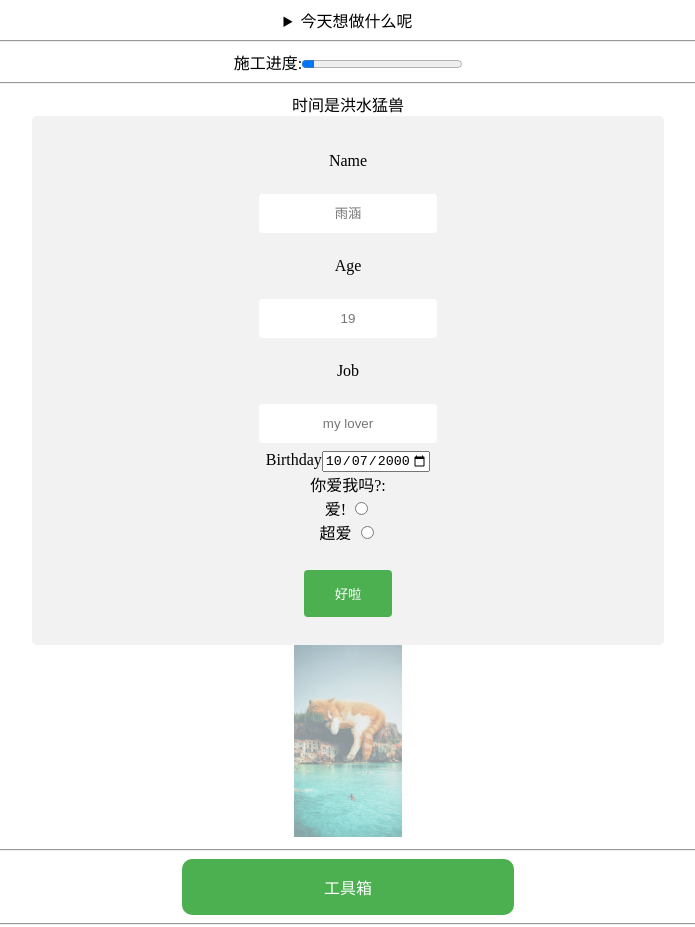
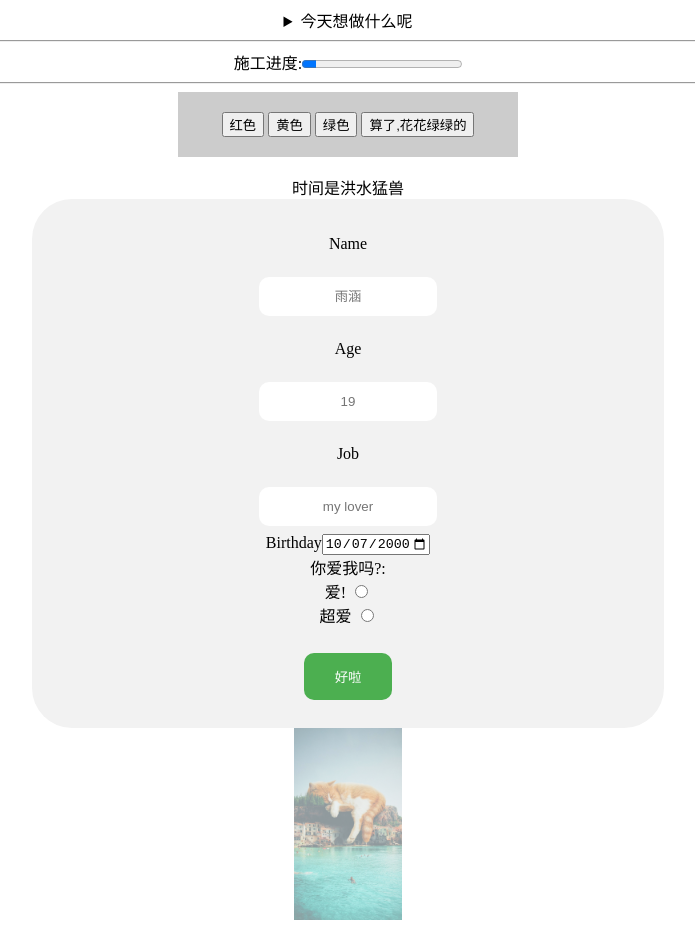
Before and after one commit to StdBaiy/StdBaiy.github.io, a plain HTML site: page index.html in a window 1280 px wide. Shown: the top 927 px of the page, without its empty margins (292-987 px from the left). Drawn offline with Linux system fonts and the light colour scheme.

Commit message:
花里胡哨

```diff
--- a/index.html
+++ b/index.html
@@ -13,8 +13,20 @@
 <!--<script type="text/javascript" src="scripts/login_app.js"></script>-->
 <body>
 
-<div class="demo">
+<div class="demo" >
 
+<script type="text/javascript">
+function changeColor(color)
+{
+	var x=document.getElementById('choose');
+	x.style.background=color;
+}
+function closeChange()
+{
+	var x=document.getElementById('choose');
+	x.style.visibility='hidden';
+}
+</script>
 
 <div class="header">
 <!--<h1 id="head">在这里根据时间变化为上下午/早晚上好--><details><summary>今天想做什么呢</summary>
@@ -23,10 +35,16 @@
 
 <hr>
 
-施工进度:<progress value="8" max="100"></progress>
+施工进度:<progress value="9" max="100"></progress>
 
 <hr>
-
+<div class="change" id="choose">
+<input  type="button" onclick="changeColor('red')" value="红色"></input>
+<input type="button" onclick="changeColor('yellow')" value="黄色"></input>
+<input type="button" onclick="changeColor('green')" value="绿色"></input>
+<input type="button" onclick="closeChange()" value="算了,花花绿绿的"></input>
+</div>
+<br>
 <div class="tooltip">
 <span>时间是洪水猛兽</sapn>
 <div class="tooltiptext"><p>但并非不可跨越</p></div>
@@ -116,7 +134,7 @@ function play_music()
 <p class="hidden">如果你能看见这段话,我要说,我真的好爱你</p>
 
 <address >
-<p ><strong><small>Designed by Monkey in 24/11/2019 on Github</samll></strong></p>
+<p ><strong><i><small>Designed by Monkey in 24/11/2019 on Github</samll></i></strong></p>
 </address>
 
 </div>
--- a/styles/main.css
+++ b/styles/main.css
@@ -1,11 +1,25 @@
 .demo
 {text-align:center;}
+
+address{color:gray;
+font-weight:100;
+font-family:Georgia,sansserif;
+}
+
+.change
+{background:#ccc;
+display:block;
+margin:auto;
+padding:20px;
+hight:100px;
+width:300px;
+}
 
 #toolbox{
 	display:block;
 	margin:auto;
 border: none;
-  border-radius: 10px;
+  border-radius: 20px;
   width:300px;}
 
 
@@ -23,7 +37,7 @@ input[type=text], select {
   margin: 8px 0;
   display: inline-block;
   border: 0px solid #ccc;
-  border-radius: 4px;
+  border-radius: 10px;
   box-sizing: border-box;
 }
 
@@ -34,7 +48,7 @@ input[type=submit] {
   padding: 14px 20px;
   margin: 8px 0;
   border: none;
-  border-radius: 4px;
+  border-radius: 10px;
   cursor: pointer;
 }
 
@@ -44,7 +58,7 @@ input[type=submit]:hover {
 
 #list
 {margin:0 25%;
-border-radius: 5px;
+border-radius: 40px;
 background-color: #f2f2f2;
 padding: 20px;}
 
```
